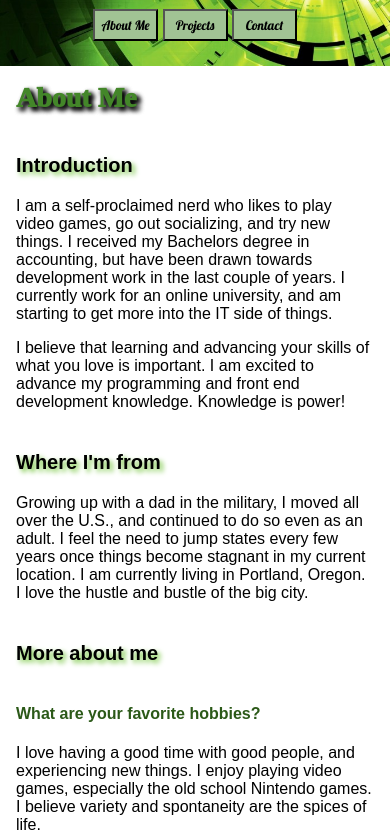
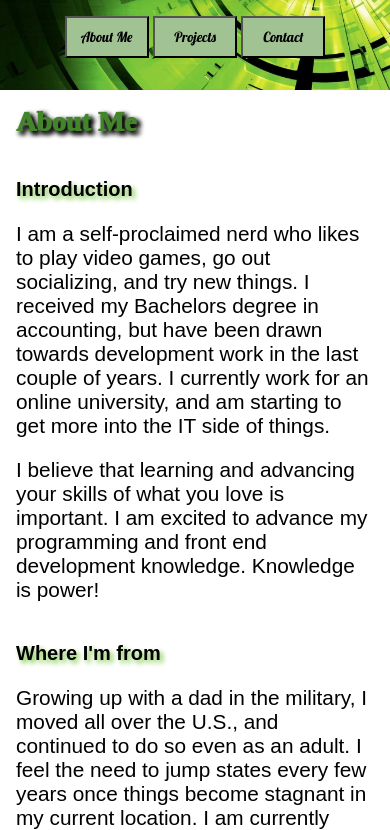
Before and after one commit to jadeshelton/resume, a plain HTML site: page index.html in a window 390 px wide. Shown: the part 152-982 px from the top of the page. Drawn offline with Linux system fonts and the light colour scheme; a web font is replaced by a local one.

Commit message:
more projects

```diff
--- a/css/style.css
+++ b/css/style.css
@@ -5,17 +5,22 @@
         font-size: 33px;
     }
 .nav-buttons {
-	height: 2.5em;
-	width: 5em;
-	margin: -1em 0em;
-	font-size: 13px;
+	height: 3em;
+	width: 6em;
+	margin: 0;
+	font-size: 14px;
 
  }
+
 .about-me > h1,
 .screenshots > h1,
 .social > h1 {
 	font-size: 28px !important;
 }
+
+	p {
+		font-size: 1.3em;
+	}
 
 .social > .content > .social-links li {
 	width: 3em;
--- a/index.html
+++ b/index.html
@@ -49,6 +49,12 @@
 			<img class="jquery-streetfighter" src="images/jquery-streetfighter.png" alt="Streetfighter" width="300px" height="223px" title="jQuery Streetfighter Demo"></a>
 			<a href="http://jadeshelton.github.io/shopping-list/index.html">
 			<img class="shopping-list" src="images/shopping-list.png" alt="Shopping-list" width="300px" height="223px" title="Shopping List App"></a>
+
+			<a href="http://jadeshelton.github.io/hot-cold-game/index.html">
+			<img class="hot-cold-game" src="images/hot-cold-game.png" alt="hot-cold-game" width="300px" height="223px" title="hot-cold-game"></a>
+			<a href="http://jadeshelton.github.io/quiz-app/index.html">
+			<img class="quiz-app" src="images/alcohol-quiz.png" alt="Quiz-app" width="300px" height="223px" title="Quiz App"></a>
+
 		</div>
 	</section>
 	<footer class="social">
@@ -62,8 +68,7 @@
 				</li>
 				<li class="github">
 					<a href="https://github.com/jadeshelton">
-						<i class="fa fa-github fa-3x" style="color: #000000">
-						</i>
+						<i class="fa fa-github fa-3x" style="color: #000000"></i>
 					</a>
 				</li>
 				<li class="facebook">
```
Also changed, not shown: images/alcohol-quiz.png (added), images/hot-cold-game.png (added), images/shopping-list.png.
